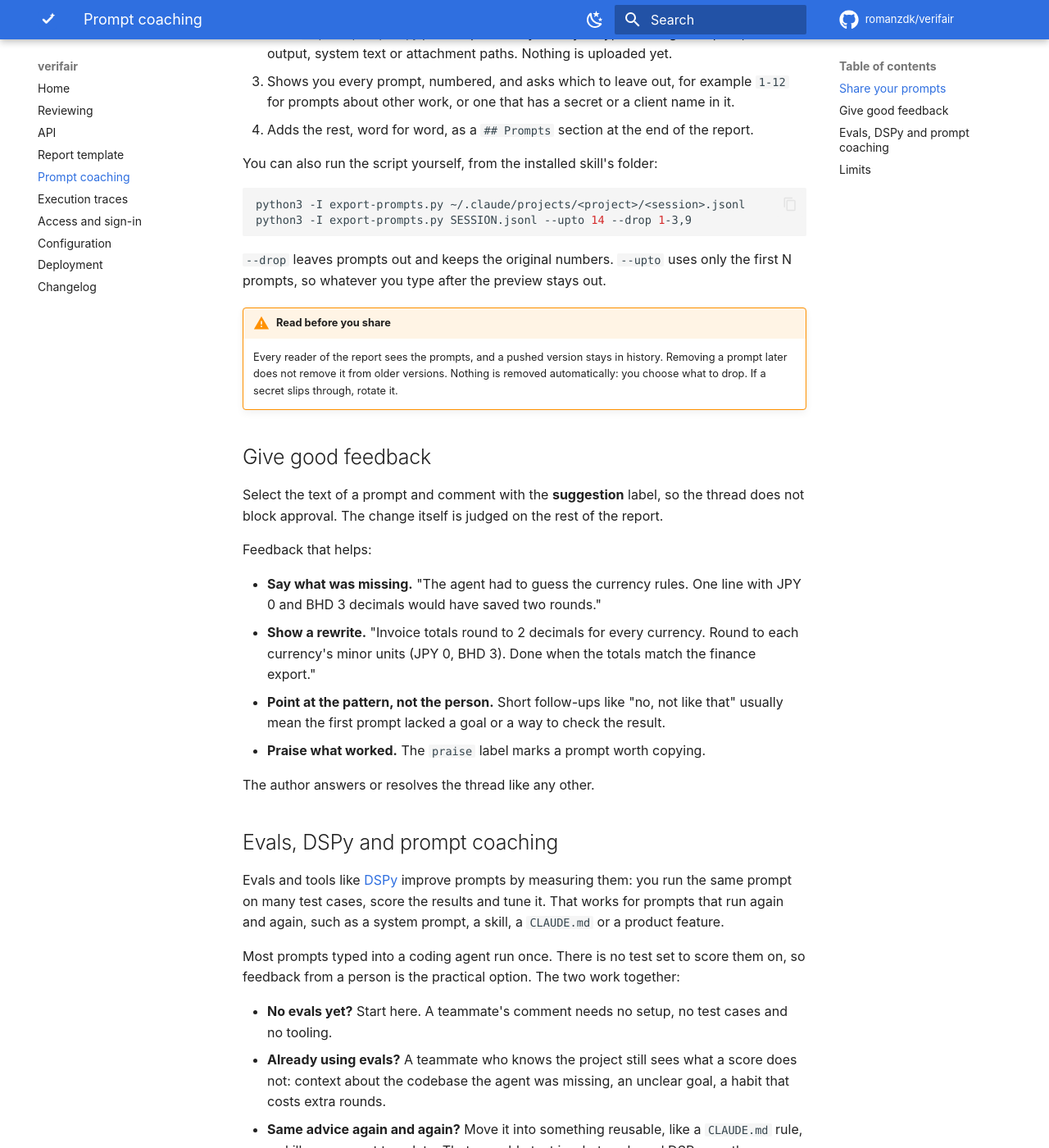
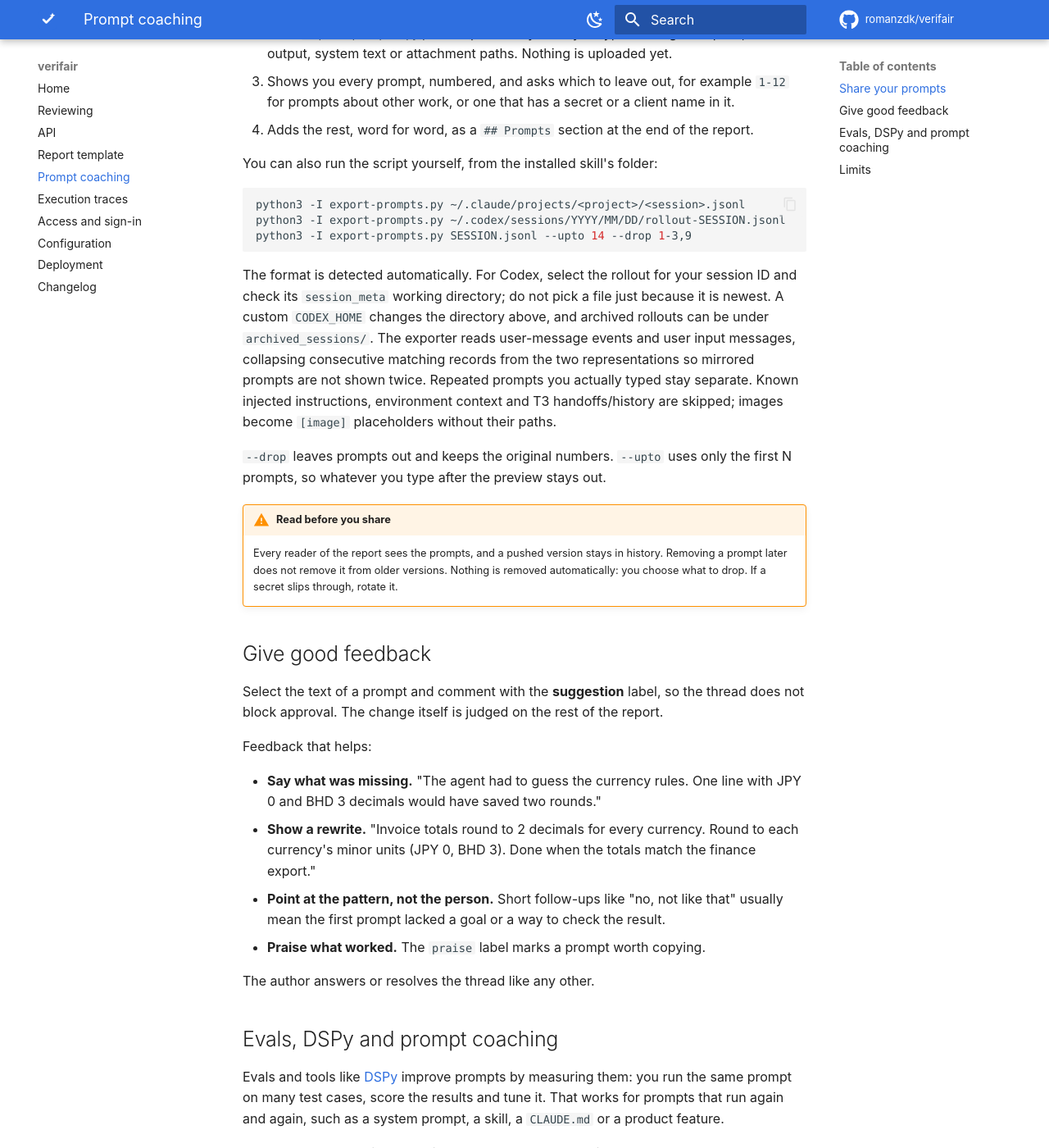
Before and after one commit to romanzdk/verifair, an MkDocs documentation site: the page built from docs/prompt-coaching.md, in a window 1280 px wide and 1400 px high, scrolled down 683 px. Shown: the whole window at 82% size. Built offline with MkDocs 1.6.1 and Material for MkDocs 9.7.7, drawn with Linux system fonts in a browser that asks for light colours; comment, search, counter and statistics services are not loaded; some of the changed text lies outside the part shown.

Commit message:
docs: sync prompt coaching with Codex export

````diff
--- a/docs/prompt-coaching.md
+++ b/docs/prompt-coaching.md
@@ -19,8 +19,11 @@ You can also run the script yourself, from the installed skill's folder:
 
 ```bash
 python3 -I export-prompts.py ~/.claude/projects/<project>/<session>.jsonl
+python3 -I export-prompts.py ~/.codex/sessions/YYYY/MM/DD/rollout-SESSION.jsonl
 python3 -I export-prompts.py SESSION.jsonl --upto 14 --drop 1-3,9
 ```
+
+The format is detected automatically. For Codex, select the rollout for your session ID and check its `session_meta` working directory; do not pick a file just because it is newest. A custom `CODEX_HOME` changes the directory above, and archived rollouts can be under `archived_sessions/`. The exporter reads user-message events and user input messages, collapsing consecutive matching records from the two representations so mirrored prompts are not shown twice. Repeated prompts you actually typed stay separate. Known injected instructions, environment context and T3 handoffs/history are skipped; images become `[image]` placeholders without their paths.
 
 `--drop` leaves prompts out and keeps the original numbers. `--upto` uses only the first N prompts, so whatever you type after the preview stays out.
 
@@ -52,6 +55,6 @@ Most prompts typed into a coding agent run once. There is no test set to score t
 
 ## Limits
 
-- Claude Code sessions only for now. Other agents can still paste a prompts section by hand.
+- Claude Code sessions and local Codex rollout JSONL are supported (Codex 0.167.0 response-item layout checked locally; user-message event layout covered by synthetic tests). Codex rollout files are an internal format and can change. `codex exec --json` output contains execution events, not input prompts; use the rollout instead. Other agents and Codex sessions without a local rollout can still paste a prompts section by hand.
 - The section is plain report text. There is no separate Prompts tab yet.
 - A prompt that contains Markdown, such as headings or lists, is shown formatted inside its quote. It cannot start a new report section.
````
Also changed, not shown: CHANGELOG.md (+1 -0 lines), README.md (+1 -1 lines), skills/verifair-review/SKILL.md (+2 -2 lines).
